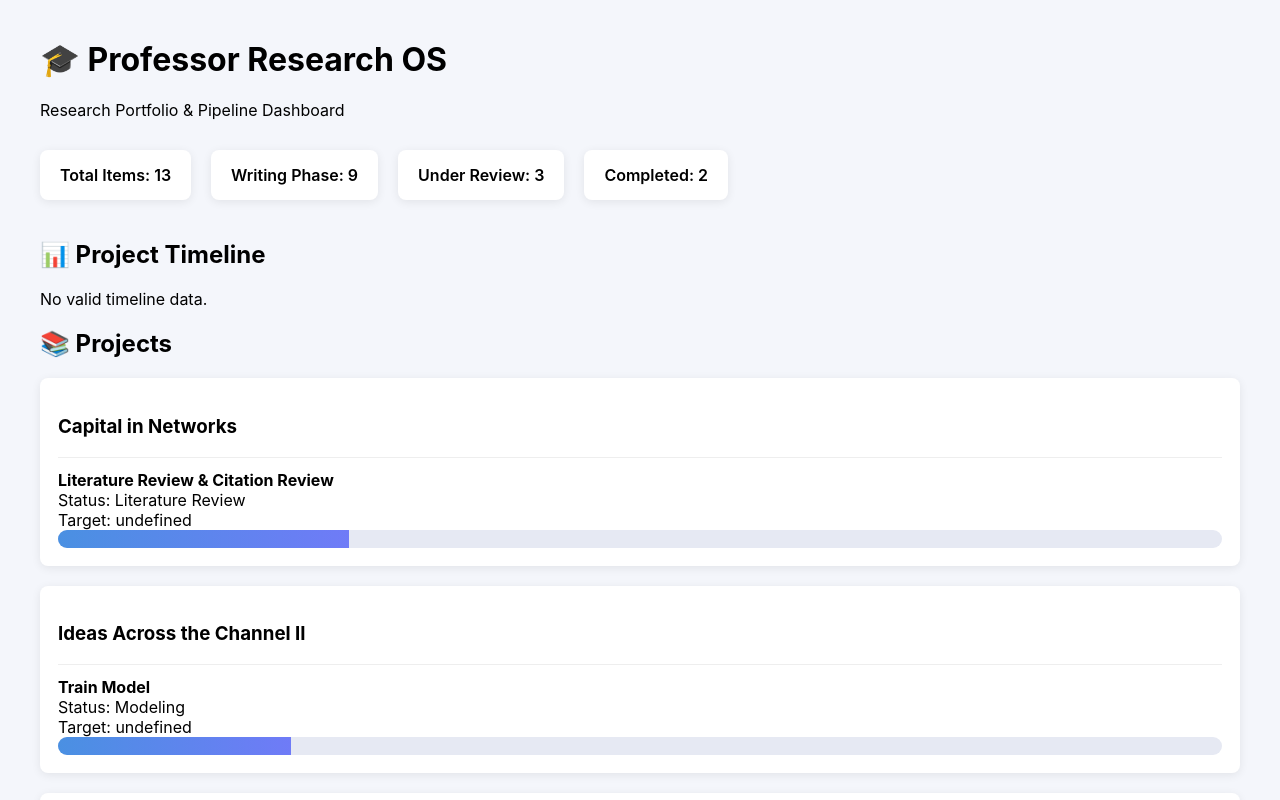
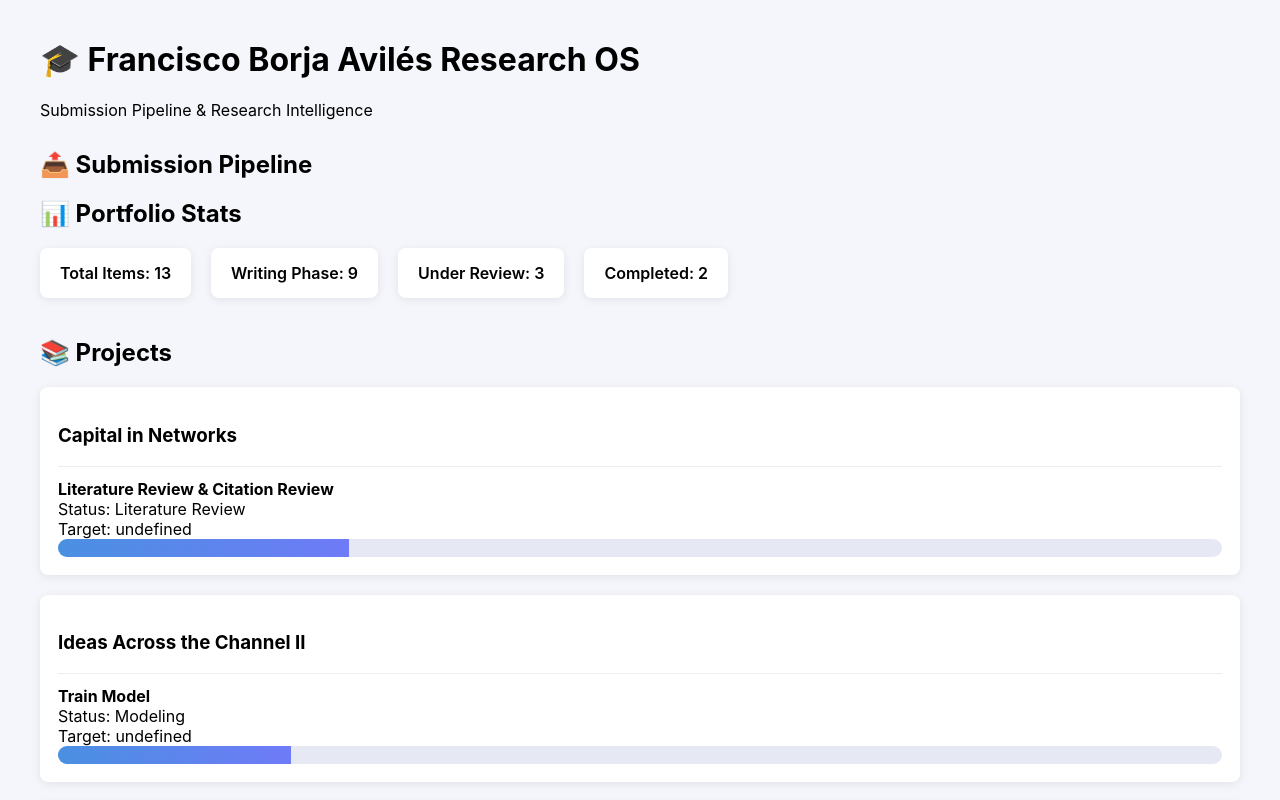
Before and after one commit to Faborja83/project-dashboard, a plain HTML site: page index.html in a window 1280 px wide. Shown: the top 800 px of the page. Drawn offline with Linux system fonts and the light colour scheme.

Commit message:
Update title and header content in index.html

```diff
--- a/index.html
+++ b/index.html
@@ -2,21 +2,24 @@
 <html>
 <head>
 <meta charset="UTF-8">
-<title>Professor Research OS</title>
+<title>Professor Research OS — ELITE</title>
 <link rel="stylesheet" href="styles.css">
 </head>
 
 <body>
 
 <header>
-  <h1>🎓 Professor Research OS</h1>
-  <p>Research Portfolio & Pipeline Dashboard</p>
+  <h1>🎓 Francisco Borja Avilés Research OS</h1>
+  <p>Submission Pipeline & Research Intelligence</p>
 </header>
 
+<section id="planner"></section>
+
+<h2>📤 Submission Pipeline</h2>
+<div id="pipeline"></div>
+
+<h2>📊 Portfolio Stats</h2>
 <section id="stats"></section>
-
-<h2>📊 Project Timeline</h2>
-<div id="timeline"></div>
 
 <h2>📚 Projects</h2>
 <div id="projects"></div>
```
